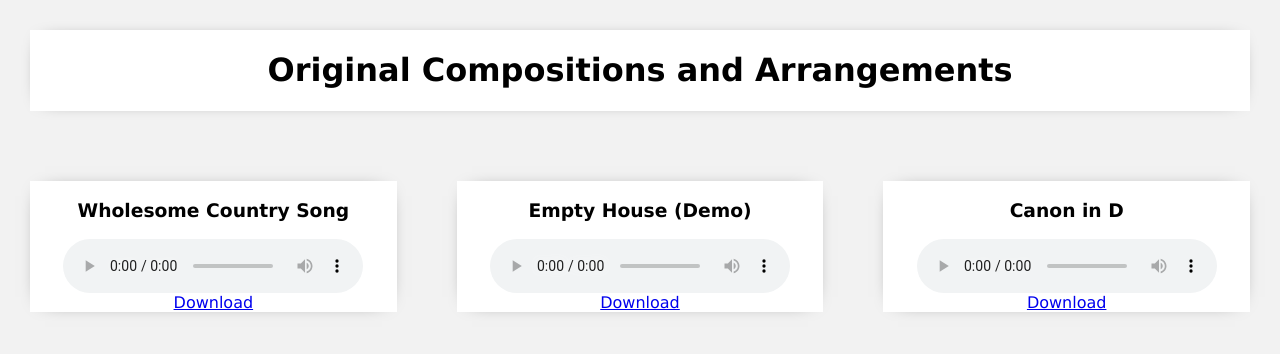
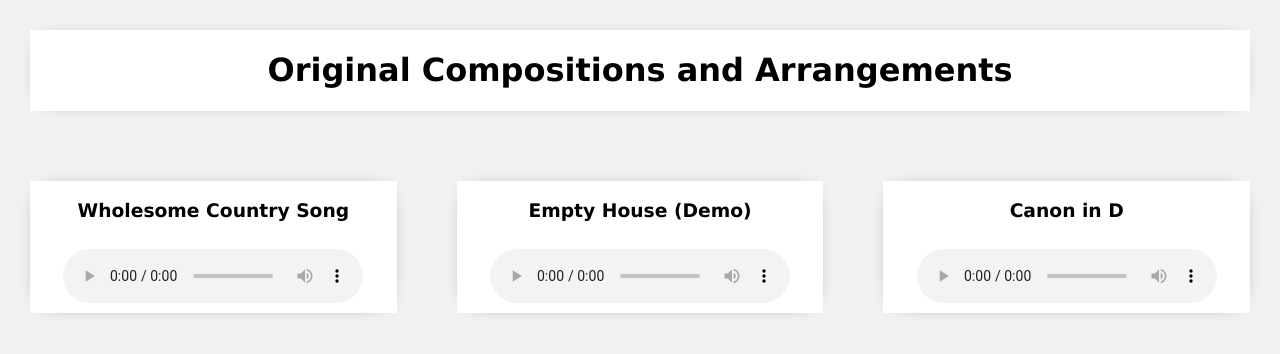
Before and after one commit to baileyconradt/baileyconradt.github.io, a PHP site: page /music.html in a window 1280 px wide. Shown: the part 48-402 px from the top of the page. Run offline with PHP 8.4, Linux system fonts and the light colour scheme.

Commit message:
added padding for music

```diff
--- a/music.html
+++ b/music.html
@@ -32,16 +32,14 @@
                 <source src="wholesomeCountrySong.mp3" />
             </audio>
         </div>
-        <a href="wholesomeCountrySong.mp3" download="Wholesome Country Song">Download</a>
     </div>
     <div class="column">
         <h3>Empty House (Demo)</h3>
         <div align="center">
-            <audio controls a>
-                <source src="emptyHouse.mp3" />
+            <audio controls>
+                <source src="emptyHouse.mp3" type="audio/mpeg">
             </audio>
         </div>
-        <a href="emptyHouse.mp3" download="Empty House (Demo)">Download</a>
     </div>
     <div class="column">
             <h3>Canon in D</h3>
@@ -50,7 +48,6 @@
                     <source src="canonInD.mp3" />
                 </audio>
             </div>
-            <a href="canonInD.mp3" download="Canon in D">Download</a>
         </div>
 </div>
 
--- a/styles.css
+++ b/styles.css
@@ -88,3 +88,7 @@ body {
     text-align: center;
     box-shadow: 0px 0px 20px -15px;
   }
+
+  audio {
+    padding: 10px;
+  }
```
